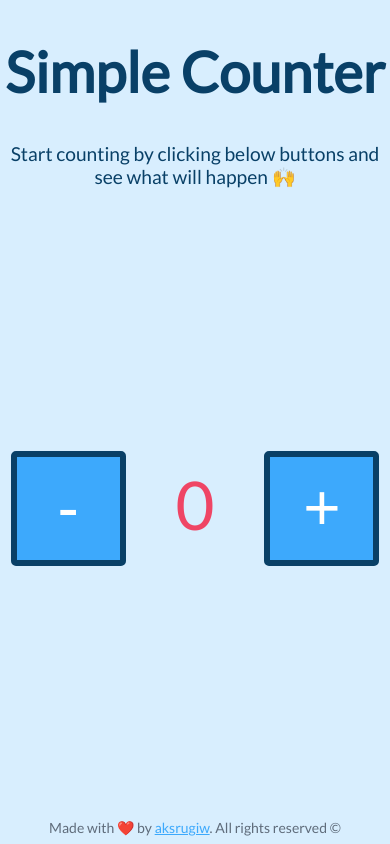
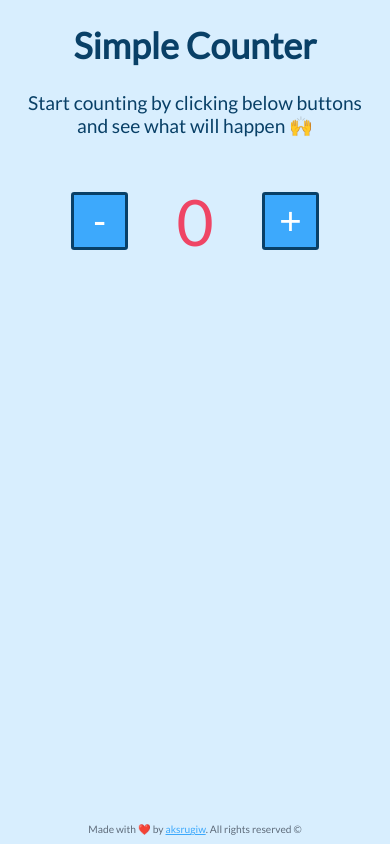
Before and after one commit to aksrugiw/simple-counter, a website with bundled scripts: page index.html in a window 390 px wide. Built offline with nearby package versions, Linux system fonts and the light colour scheme.

Commit message:
Fix styles, responsive

```diff
--- a/assets/styles/main.css
+++ b/assets/styles/main.css
@@ -1,4 +1,20 @@
 @import url('https://fonts.googleapis.com/css2?family=Lato&display=swap');
+
+@media (max-width: 62em) {
+  html {
+    font-size: 62.5%;
+  }
+}
+@media (max-width: 48em) {
+  html {
+    font-size: 50%;
+  }
+}
+@media (max-width: 31em) {
+  html {
+    font-size: 40%;
+  }
+}
 
 body {
   background: #d8eefe;
@@ -10,24 +26,28 @@ body {
   margin: 0;
 }
 
-.main-header {
+.header {
+  margin: 0 4rem;
+}
+
+.title {
   font-weight: 600;
   color: #094067;
-  font-size: 3.5rem;
+  font-size: 5.6rem;
 }
 
 .description {
   font-weight: normal;
   text-align: center;
   color: #094067;
-  font-size: 1.2rem;
+  font-size: 3rem;
 }
 
-main {
+.main {
   flex: 1;
   display: flex;
   justify-content: center;
-  align-items: center;
+  margin-top: 4.5rem;
 }
 
 .counter {
@@ -35,19 +55,21 @@ main {
 }
 
 .btn {
-  width: 115px;
-  height: 115px;
+  width: 9rem;
+  height: 9rem;
   background: #3da9fc;
-  border: 6px solid #094067;
-  border-radius: 5px;
-  font-size: 4rem;
+  border: 0.6rem solid #094067;
+  border-radius: 0.5rem;
+  font-size: 6rem;
   color: #fffffe;
+  vertical-align: middle;
 }
 
 .count {
-  font-size: 4.2rem;
+  font-size: 10rem;
   color: #ef4565;
   margin: 0 12%;
+  vertical-align: middle;
 }
 
 .footer {
@@ -56,7 +78,7 @@ main {
 }
 
 .footer p {
-  font-size: 14px;
+  font-size: 1.6rem;
   text-align: center;
   color: #5f6c7b;
   margin: 0;
@@ -68,7 +90,7 @@ main {
 }
 
 .overlay {
-  background-color: #094067bd;
+  background-color: rgba(9, 64, 103, 0.7);
   display: flex;
   align-items: center;
   justify-content: center;
@@ -85,15 +107,15 @@ main {
   display: flex;
   justify-content: space-between;
   background-color: #fffffe;
-  width: 50%;
-  border-radius: 5px;
-  font-size: 1.2rem;
+  width: 60rem;
+  border-radius: 0.5rem;
+  font-size: 3rem;
   color: #5f6c7b;
-  padding: 0.5rem;
+  padding: 1rem;
 }
 
 .notification .content {
-  margin: 1rem;
+  margin: 3rem 1rem;
 }
 
 .notification .close {
--- a/index.html
+++ b/index.html
@@ -10,6 +10,17 @@
 </head>
 
 <body>
+  <header class="header">
+    <h1 class="title">Simple Counter</h1>
+    <h2 class="description">Start counting by clicking below buttons and see what will happen 🙌</h2>
+  </header>
+  <main class="main">
+    <section class="counter">
+      <button class="btn decrease-btn">-</button>
+      <span class="count">0</span>
+      <button class="btn increase-btn">+</button>
+    </section>
+  </main>
   <div class="overlay hide">
     <div class="notification puff-in-center">
       <p class="content"></p>
@@ -19,18 +30,6 @@
       </button>
     </div>
   </div>
-  <header>
-    <h1 class="main-header">Simple Counter</h1>
-    <h2 class="description">Start counting by clicking below buttons and see what will happen 🙌</h2>
-    <section class="counter">
-  </header>
-  <main>
-    <section class="counter">
-      <button class="btn decrease-btn">-</button>
-      <span class="count">0</span>
-      <button class="btn increase-btn">+</button>
-    </section>
-  </main>
   <footer class="footer">
     <p>Made with ❤️ by <a href="https://github.com/aksrugiw">aksrugiw</a>. All rights reserved ©</p>
   </footer>
```
